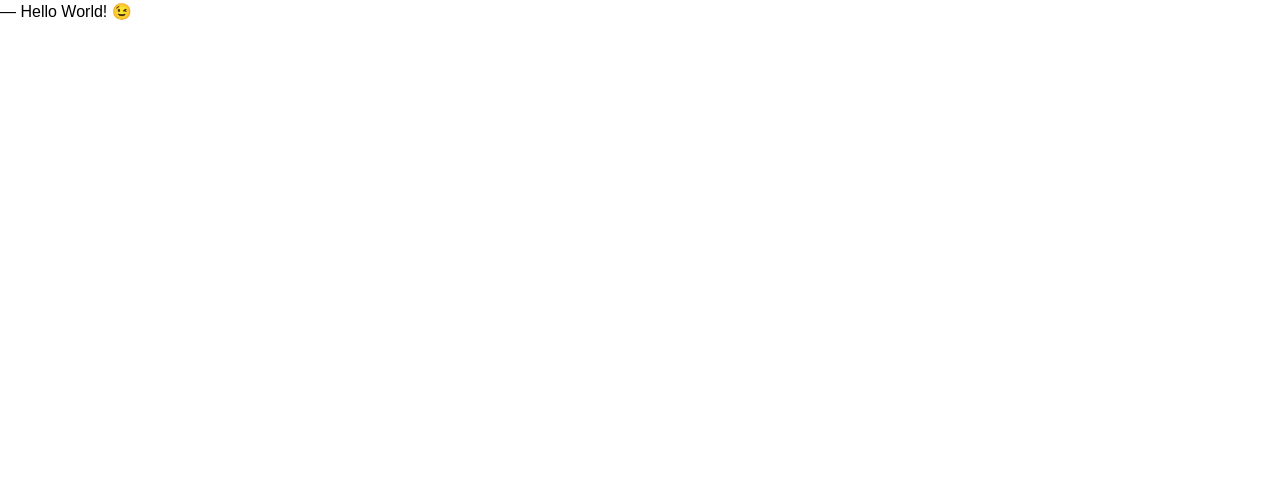
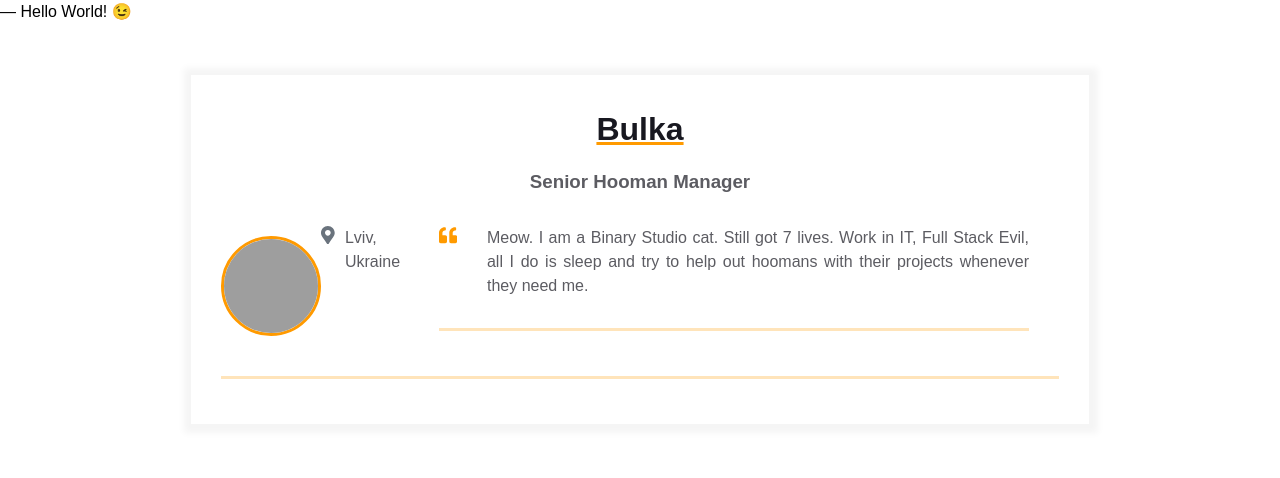
Before and after one commit to Velikiydmitriy/homepage, a plain HTML site: page index.html in a window 1280 px wide. Drawn offline with Linux system fonts and the light colour scheme; grey boxes are pictures that could not be loaded.

Commit message:
Body template

```diff
--- a/index.html
+++ b/index.html
@@ -11,6 +11,56 @@
 
 <body>
     ― Hello World! &#x1F609;
+    <main>
+        <div class="resume">
+            <div class="container">
+                <div class="resume__block">
+                    <h1 class="contact-info__header">Bulka</h1>
+                    <h3 class="contact-info__sub-header">Senior Hooman Manager</h3>
+
+                    <div class="contact_info_container fh">
+                        <div class="contact-info__block"></div>
+
+                        <div class="contact-info__block contact-info__block--center">
+                            <img class="contact-info__avatar" src="https://d3ot0t2g92r1ra.cloudfront.net/img/our-team/members/bulka.jpg" alt="Avatar">
+                        </div>
+
+                        <div class="contact-info__block">
+                            <a href="" rel="author" class="contact-info__item">
+                                <div class="contact-info__item-icon-wrapper">
+                                    <svg class="contact-info__item-icon" xmlns="http://www.w3.org/2000/svg" viewBox="0 0 384 512">
+                                        <path
+                                            d="M172.268 501.67C26.97 291.031 0 269.413 0 192 0 85.961 85.961 0 192 0s192 85.961 192 192c0 77.413-26.97 99.031-172.268 309.67-9.535 13.774-29.93 13.773-39.464 0zM192 272c44.183 0 80-35.817 80-80s-35.817-80-80-80-80 35.817-80 80 35.817 80 80 80z">
+                                        </path>
+                                    </svg>
+                                </div>
+                                <span>Lviv, Ukraine</span>
+                        </div>
+                        <div class="container">
+                            <div class="resume__block">
+                                <div class="intro">
+                                    <div class="intro__icon-wrapper">
+                                        <svg class="intro__icon" xmlns="http://www.w3.org/2000/svg" viewBox="0 0 512 512">
+                                            <path
+                                                d="M464 256h-80v-64c0-35.3 28.7-64 64-64h8c13.3 0 24-10.7 24-24V56c0-13.3-10.7-24-24-24h-8c-88.4 0-160 71.6-160 160v240c0 26.5 21.5 48 48 48h128c26.5 0 48-21.5 48-48V304c0-26.5-21.5-48-48-48zm-288 0H96v-64c0-35.3 28.7-64 64-64h8c13.3 0 24-10.7 24-24V56c0-13.3-10.7-24-24-24h-8C71.6 32 0 103.6 0 192v240c0 26.5 21.5 48 48 48h128c26.5 0 48-21.5 48-48V304c0-26.5-21.5-48-48-48z">
+                                            </path>
+                                        </svg>
+                                    </div>
+                                    <p class="intro_text">Meow.
+                                        I am a Binary Studio cat. Still got 7 lives. Work in IT, Full Stack Evil,
+                                        all I do is sleep and try to help out hoomans with their projects whenever
+                                        they need me.
+                                    </p>
+                                </div>
+                            </div>
+                        </div>
+                    </div>
+                </div>
+            </div>
+        </div>
+    </main>
+
+    </a>
 </body>
 
 </html>
```
